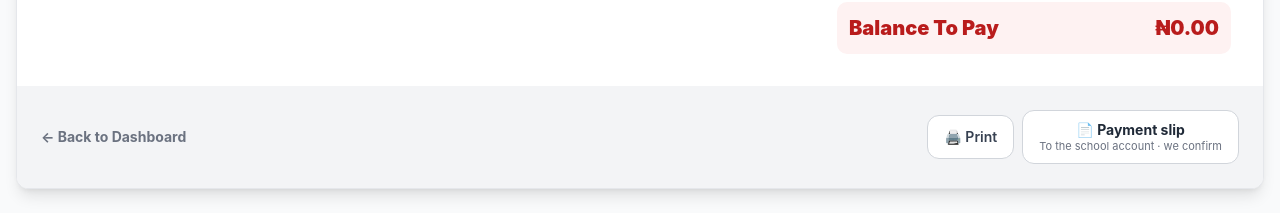
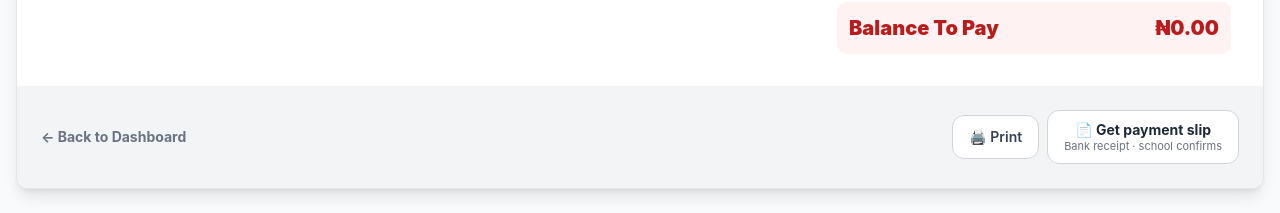
Before and after one commit to pgcsc170531/symfony-docker-starter, a Symfony app: template templates/tenant/invoice/show.html.twig in a window 1280 px wide. Shown: the part 624-837 px from the top of the page. Run offline with Twig, Linux system fonts and the light colour scheme; the template is opened without the code that fills it, so the values that code supplies are empty; some libraries are stand-ins or nearby versions.

Commit message:
Payment slip button: 'Get payment slip' / 'Bank receipt - school confirms'
The office's own words for the offline path: you get a slip, you pay into the
school's account, you bring the bank receipt, and the school confirms it -
as opposed to the online button, which confirms itself.

Same two lines on the dashboard card and on the invoice; both 54px tall at
320/360, no horizontal overflow.

```diff
--- a/templates/tenant/invoice/show.html.twig
+++ b/templates/tenant/invoice/show.html.twig
@@ -312,8 +312,8 @@
                     <form action="{{ path('app_tenant_payment_initiate', {invoice_id: invoice.id}) }}" method="post" class="order-2 w-full sm:order-4 sm:w-auto">
                         <input type="hidden" name="amount" value="{{ invoice.balanceDue }}">
                         <button type="submit" class="flex min-h-[54px] w-full flex-col items-center justify-center rounded-lg border border-ink-300 bg-white px-4 py-2 text-center leading-tight hover:bg-ink-50 sm:w-auto">
-                            <span class="text-sm font-bold text-ink-800">📄 Payment slip</span>
-                            <span class="text-[11px] font-normal text-ink-500">To the school account · we confirm</span>
+                            <span class="text-sm font-bold text-ink-800">📄 Get payment slip</span>
+                            <span class="text-[11px] font-normal text-ink-500">Bank receipt · school confirms</span>
                         </button>
                     </form>
 
--- a/templates/tenant/parent/dashboard.html.twig
+++ b/templates/tenant/parent/dashboard.html.twig
@@ -342,8 +342,8 @@
                                         {% if invoice and debt > 0 %}
                                             <a href="{{ path('app_tenant_invoice_show', {id: invoice.id}) }}"
                                                class="order-2 flex min-h-[54px] w-full flex-col items-center justify-center rounded-lg border border-ink-300 bg-white px-3 py-2 text-center leading-tight transition-colors hover:border-accent-400 hover:bg-accent-50">
-                                                <span class="text-sm font-bold text-ink-800">🏦 Pay by transfer</span>
-                                                <span class="text-[11px] text-ink-500">To the school account · we confirm</span>
+                                                <span class="text-sm font-bold text-ink-800">🏦 Get payment slip</span>
+                                                <span class="text-[11px] text-ink-500">Bank receipt · school confirms</span>
                                             </a>
                                         {% endif %}
 
```
